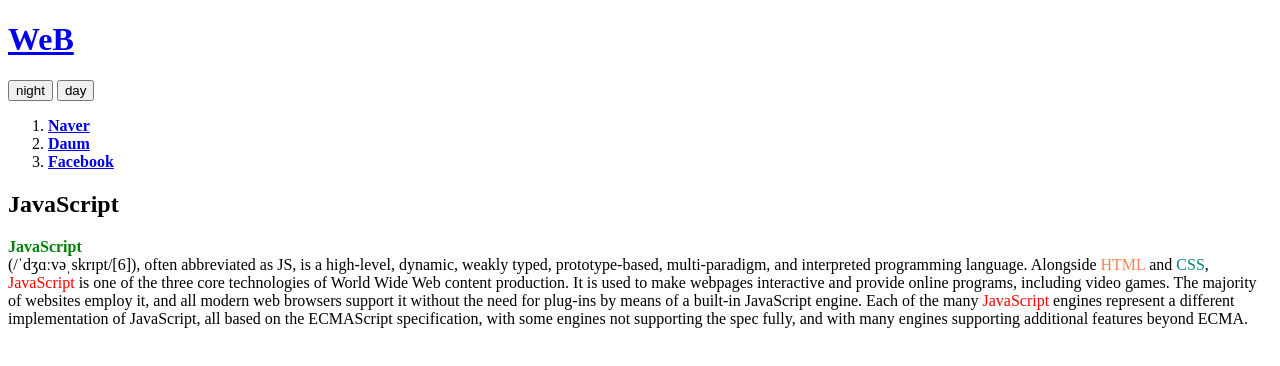
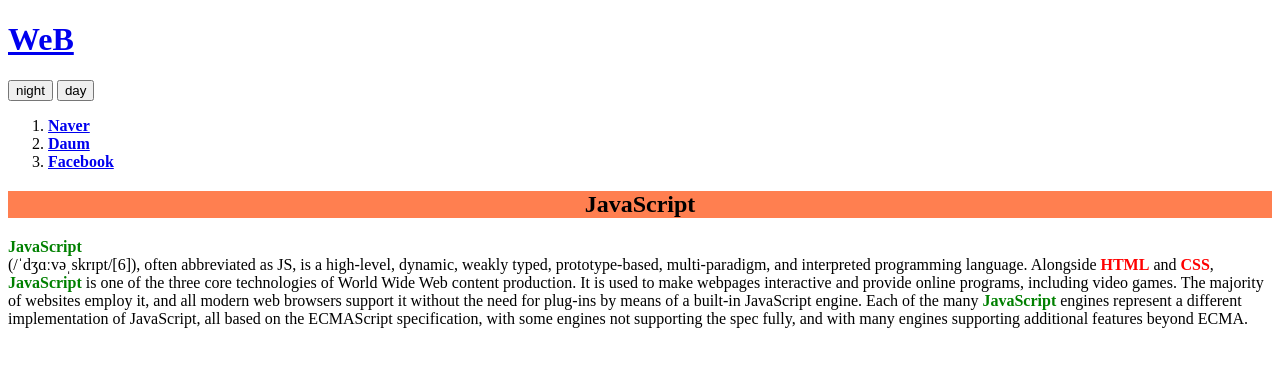
Before and after one commit to Norang2810/JinwooCoding, a plain HTML site: page 06-01.html in a window 1280 px wide. Drawn offline with Linux system fonts and the light colour scheme.

Commit message:
Add files via upload

```diff
--- a/06-01.html
+++ b/06-01.html
@@ -4,14 +4,14 @@
     <title>JavaScript</title>
     <meta charset="utf-8">
     <style>
+        .h2{
+            background-color:coral;
+            text-align: center;
+            border:2px;
+        }
         .Js{
             color:red;
-        }
-        .html{
-            color:coral;
-        }
-        .css{
-            color:teal;
+            font-weight:bold;
         }
         #Js{
             color: Green;
@@ -24,8 +24,8 @@
     <input type="button" value="night" onclick="
     document.querySelector('body').style.backgroundColor='black';
     document.querySelector('body').style.color='white';
-">
-    <input class="js" type="button" value="day" onclick="
+    ">
+    <input type="button" value="day" onclick="
     document.querySelector('body').style.backgroundColor='white';
     document.querySelector('body').style.color='black';
     ">
@@ -34,14 +34,14 @@
     <li><a href="https://www.daum.net" target="_blank"><strong>Daum</strong></a></li>
     <li><a href="https://www.facebook.com" target="_blank"><strong>Facebook</strong></a></li>
 </ol>
-<h2>JavaScript</h2>
+<h2 class="h2">JavaScript</span></h2>
 <p><div id="Js">JavaScript</div> (/ˈdʒɑːvəˌskrɪpt/[6]), often abbreviated as JS, is a high-level,
      dynamic, weakly typed, prototype-based, multi-paradigm, and interpreted programming
-      language. Alongside <span class="html">HTML</span> and <span class="css">CSS</span>, <span class="Js">JavaScript</span> is one of the three core technologies
+      language. Alongside <span class="Js">HTML</span> and <span class="Js">CSS</span>, <span id="Js">JavaScript</span> is one of the three core technologies
        of World Wide Web content production. It is used to make webpages interactive and
        provide online programs, including video games. The majority of websites employ it,
         and all modern web browsers support it without the need for plug-ins by means of a
-         built-in JavaScript engine. Each of the many <span class="Js">JavaScript</span> engines represent a
+         built-in JavaScript engine. Each of the many <span id="Js">JavaScript</span> engines represent a
          different implementation of JavaScript, all based on the ECMAScript specification, with some engines not supporting
          the spec fully, and with many engines supporting
          additional features beyond ECMA.
```
